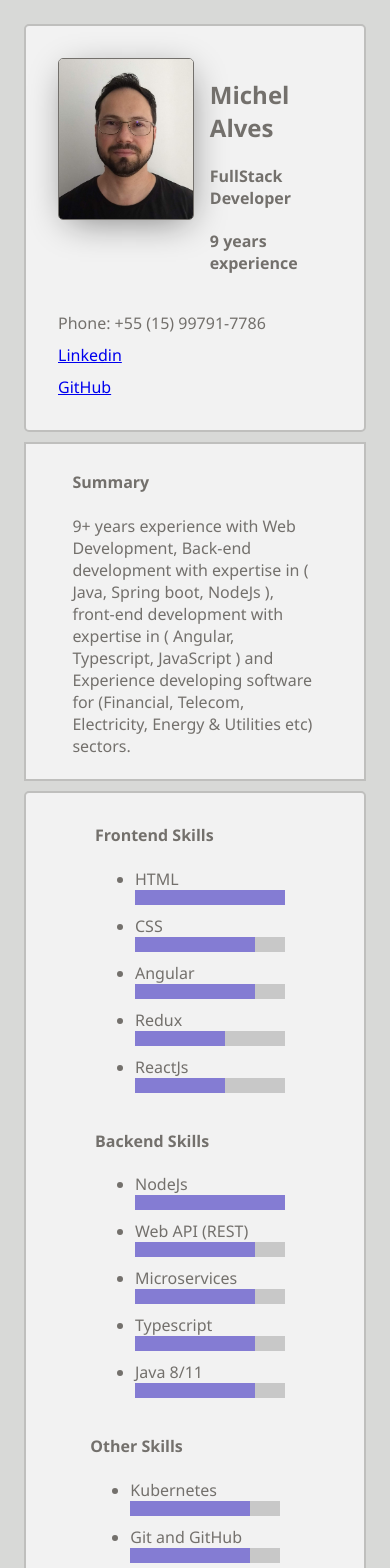
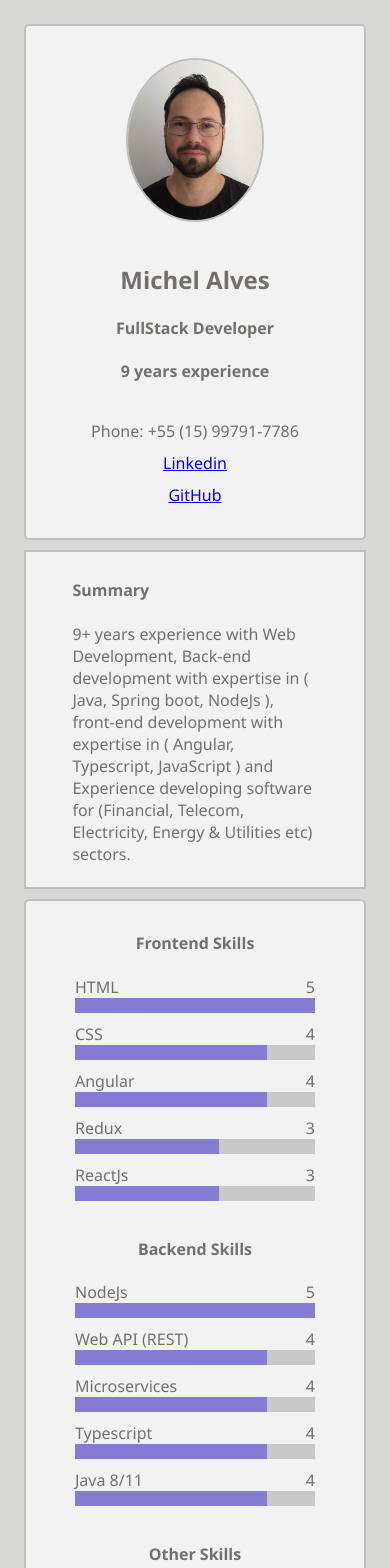
Before and after one commit to MichelAlves01/Portfolio, an Angular app: page / in a window 390 px wide. Shown: the top 1568 px of the page. Built offline with nearby package versions, Linux system fonts and the light colour scheme.

Commit message:
css enhancements

```diff
--- a/src/app/app.component.scss
+++ b/src/app/app.component.scss
@@ -30,11 +30,11 @@ article {
 
     .profile-photo img {
         height: 160px;
-        border-radius: 5px;
-        border: 1px solid;
-        box-shadow: 2px 8px 35px -8px rgba(0,0,0,0.49);
-        -webkit-box-shadow: 2px 8px 35px -8px rgba(0,0,0,0.49);
-        -moz-box-shadow: 2px 8px 35px -8px rgba(0,0,0,0.49);
+        border-radius: 50%;
+        border: 2px solid #BFBFBD;
+        //box-shadow: 2px 8px 35px -8px rgba(0,0,0,0.49);
+        //-webkit-box-shadow: 2px 8px 35px -8px rgba(0,0,0,0.49);
+        //-moz-box-shadow: 2px 8px 35px -8px rgba(0,0,0,0.49);
     }
 
     .contact {
@@ -46,8 +46,15 @@ article {
 
 @media(max-width: 480px) {
     #personal-information {
+        display: flex;
+        flex-direction: column;
         justify-content: start;
         padding: 2rem;
+        text-align: center;
+        span {
+            display: flex;
+            flex-direction: column;
+        }
     }
 }
 
--- a/src/app/component/progress-bar/progress-bar.component.scss
+++ b/src/app/component/progress-bar/progress-bar.component.scss
@@ -1,7 +1,7 @@
 .progress-bar {
     background-color: #c8c8c8;
     height: 15px;
-    width: 150px;
+    width: 100%;
 
     .level {
         background-color: #847cd3;
@@ -9,22 +9,22 @@
     }
 
     .level-1 {
-        width: 30px;
+        width: 20%;
     }
 
     .level-2 {
-        width: 60px;
+        width: 40%;
     }
 
     .level-3 {
-        width: 90px;
+        width: 60%;
     }
 
     .level-4 {
-        width: 120px;
+        width: 80%;
     }
 
     .level-5 {
-        width: 150px;
+        width: 100%;
     }
 }
--- a/src/app/section/skills/skills.component.html
+++ b/src/app/section/skills/skills.component.html
@@ -4,7 +4,10 @@
       <h4>Frontend Skills</h4>
       <ul>
         <li *ngFor="let skill of getFrontEndSkills()">
-          <label class="title">{{ skill.name }}</label>
+          <span>
+            <label class="title">{{ skill.name }}</label>
+            <label class="title">{{ skill.level }}</label>
+          </span>
           <app-progress-bar [level]="'level-' + skill.level"></app-progress-bar>
         </li>
       </ul>
@@ -13,7 +16,10 @@
       <h4>Backend Skills</h4>
       <ul>
         <li *ngFor="let skill of getBackEndSkills()">
-          <label class="title">{{ skill.name }}</label>
+          <span>
+            <label class="title">{{ skill.name }}</label>
+            <label class="title">{{ skill.level }}</label>
+          </span>
           <app-progress-bar class="progress-bar" [level]="'level-' + skill.level"></app-progress-bar></li>
       </ul>
     </div>
@@ -21,7 +27,10 @@
       <h4>Other Skills</h4>
       <ul>
         <li *ngFor="let skill of getOthersSkills()">
-          <label>{{ skill.name }}</label>
+          <span>
+            <label class="title">{{ skill.name }}</label>
+            <label class="title">{{ skill.level }}</label>
+          </span>
           <app-progress-bar [level]="'level-' + skill.level"></app-progress-bar>
         </li>
       </ul>
--- a/src/app/section/skills/skills.component.scss
+++ b/src/app/section/skills/skills.component.scss
@@ -5,6 +5,9 @@
     border-radius: 5px;
     padding-inline: 2rem;
     justify-content: left;
+    h4 {
+        text-align: center;
+    }
 }
 
 #skills span {
@@ -16,17 +19,29 @@
 
 #skills div {
     min-width: 200px;
-    width: max-content;
+    width: 100%;
+    max-width: 15rem;
     justify-content: start;
 }
 #skills ul {
     display: flex;
     flex-direction: column;
     gap: 10px;
+    padding: 0;
+    li {
+        list-style-type: none;
+        span {
+            display: flex;
+            justify-content: space-between;
+        }
+    }
 }
 
 @media(max-width: 480px) {
     #skills {
-        justify-content: start;
+        span {
+            display: flex;
+            justify-content: center;
+        }
     }
 }
```
